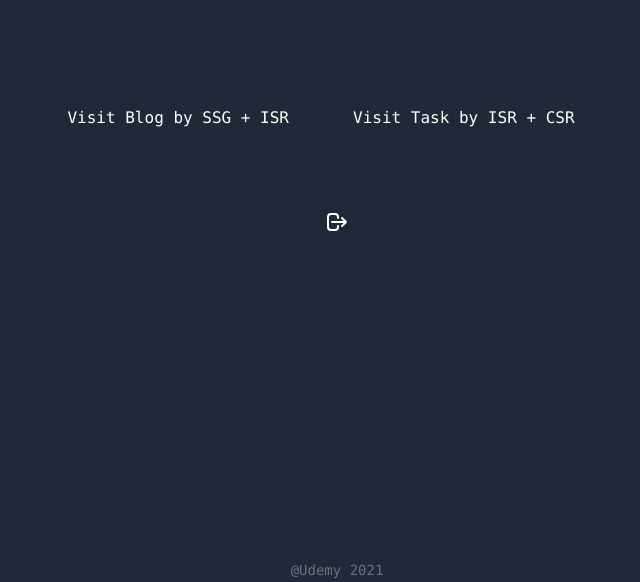
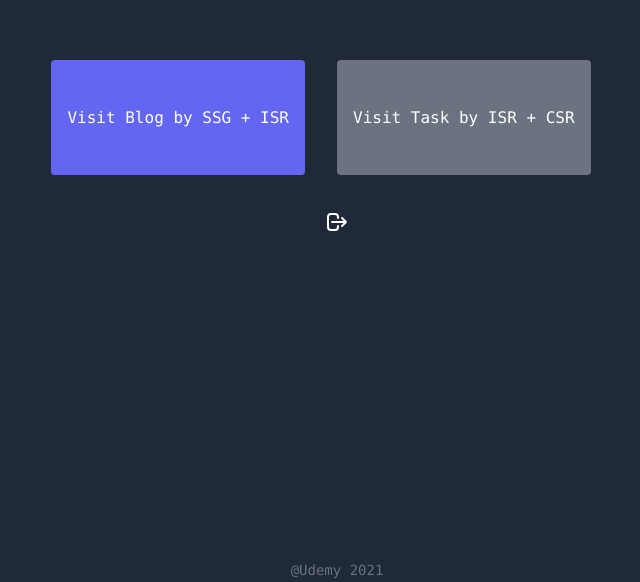
Before and after one commit to ytahara-0119/nexts-blog-todos, a Next.js app: page /main-page in a window 1280 px wide. Shown: the part 218-800 px from the top of the page, without its empty margins (303-943 px from the left). Built offline with nearby package versions, Linux system fonts and the light colour scheme.

Commit message:
modified typo

```diff
--- a/components/Task.js
+++ b/components/Task.js
@@ -7,7 +7,7 @@ const cookie = new Cookie();
 
 export default function Task({ task, taskDeleted }) {
 
-  const { setSeletedTask } = useContext(StateContext);
+  const { setSelectedTask } = useContext(StateContext);
 
   const deleteTask = async () => {
     await fetch(`${process.env.NEXT_PUBLIC_RESTAPI_URL}api/tasks/${task.id}`, {
@@ -35,7 +35,7 @@ export default function Task({ task, taskDeleted }) {
       </Link>
       <div className="float-right ml-20">
         <svg
-          onClick={() => setSeletedTask(task)}
+          onClick={() => setSelectedTask(task)}
           className="w-6 h-6 float-left cursor-pointer"
           fill="none"
           stroke="currentColor"
--- a/components/TaskForm.js
+++ b/components/TaskForm.js
@@ -22,10 +22,11 @@ export default function TaskForm({ taskCreated }) {
     });
     setSelectedTask({ id:0, title: ""});
     taskCreated();
-  }
+  };
+
   const update = async(e) => {
     e.preventDefault();
-    await fetch(`${process.env.NEXT_PUBLIC_RESTAPI_URL}api/tasks/${selectedTask.id}`, {
+    await fetch(`${process.env.NEXT_PUBLIC_RESTAPI_URL}api/tasks/${selectedTask.id}/`, {
       method: "PUT",
       body: JSON.stringify({ title: selectedTask.title }),
       headers: {
@@ -60,5 +61,5 @@ export default function TaskForm({ taskCreated }) {
 
       </form>
     </div>
-  )
+  );
 }
--- a/lib/tasks.js
+++ b/lib/tasks.js
@@ -5,10 +5,10 @@ export async function getAllTasksData() {
     new URL(`${process.env.NEXT_PUBLIC_RESTAPI_URL}api/list-task/`)
   );
   const tasks = await res.json();
-  const staticfilteredTasks = tasks.sort(
+  const staticfilterdTasks = tasks.sort(
     (a, b) => new Date(b.created_at) - new Date(a.created_at)
   );
-  return staticfilteredTasks;
+  return staticfilterdTasks;
 }
 
 export async function getAllTaskIds() {
--- a/pages/main-page.js
+++ b/pages/main-page.js
@@ -15,12 +15,12 @@ export default function MainPage() {
     <Layout title="Main page">
       <div className="mb-10">
         <Link href="/blog-page">
-          <a className="bg-indifo-500 mr-8 hover:bg-indigo-600 text-white px-4 py-12 rounded">
+          <a className="bg-indigo-500 mr-8 hover:bg-indigo-600 text-white px-4 py-12 rounded">
             Visit Blog by SSG + ISR
           </a>
         </Link>
         <Link href="/task-page">
-          <a className="bg-indifo-500 mr-8 hover:bg-indigo-600 text-white px-4 py-12 rounded">
+          <a className="bg-gray-500 mr-8 hover:bg-gray-600 text-white px-4 py-12 rounded">
             Visit Task by ISR + CSR
           </a>
         </Link>
```
